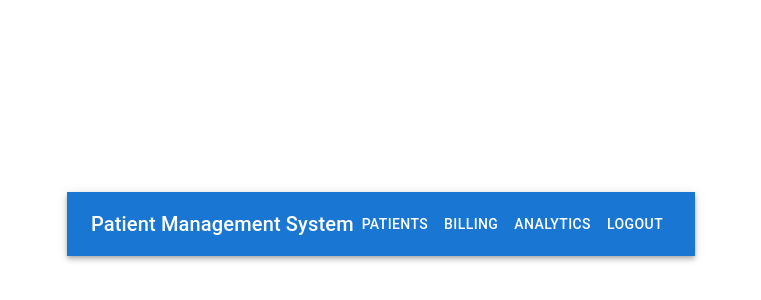
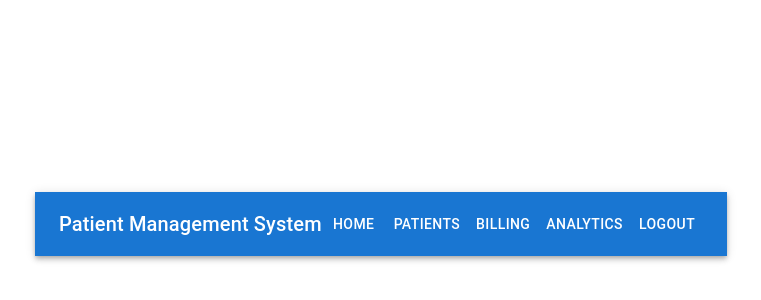
Before and after one commit to KeshanKaushalya/Patient_Management_System, a React (Vite) app in the folder patient_management_frontend/: page /app in a window 1280 px wide. Shown: the part 152-452 px from the top of the page, without its empty margins (259-1020 px from the left). Built offline with nearby package versions, Linux system fonts and the light colour scheme; sample sign-in values are in the browser's storage.

Commit message:
Update MainLayout.jsx

```diff
--- a/patient_management_frontend/src/layouts/MainLayout.jsx
+++ b/patient_management_frontend/src/layouts/MainLayout.jsx
@@ -9,9 +9,10 @@ const MainLayout = () => (
         <Typography variant="h6" sx={{ flexGrow: 1 }}>
           Patient Management System
         </Typography>
-        <Button color="inherit" component={Link} to="/patients">Patients</Button>
-        <Button color="inherit" component={Link} to="/billing">Billing</Button>
-        <Button color="inherit" component={Link} to="/analytics">Analytics</Button>
+        <Button color="inherit" component={Link} to="/">Home</Button>
+        <Button color="inherit" component={Link} to="/app/patients">Patients</Button>
+        <Button color="inherit" component={Link} to="/app/billing">Billing</Button>
+        <Button color="inherit" component={Link} to="/app/analytics">Analytics</Button>
         <Button color="inherit" component={Link} to="/logout">Logout</Button>
       </Toolbar>
     </AppBar>
```
